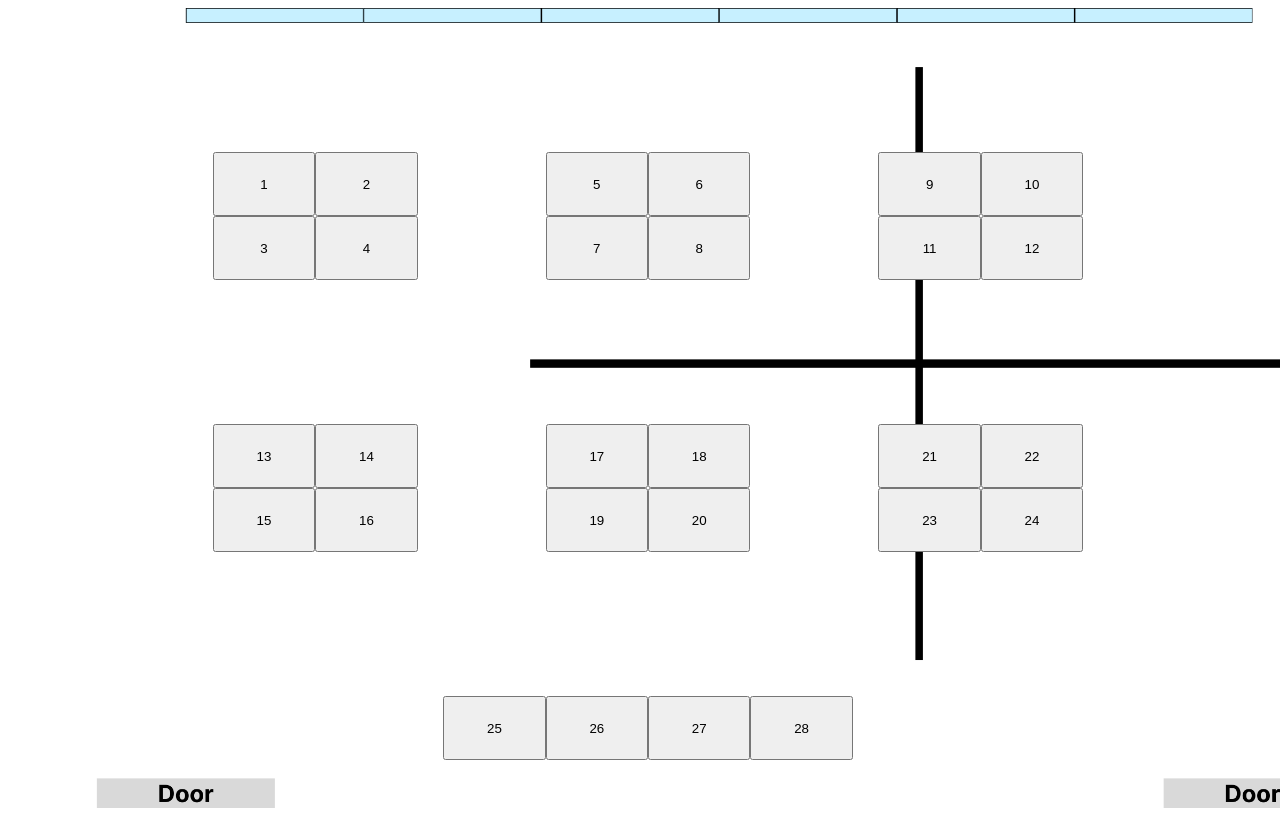
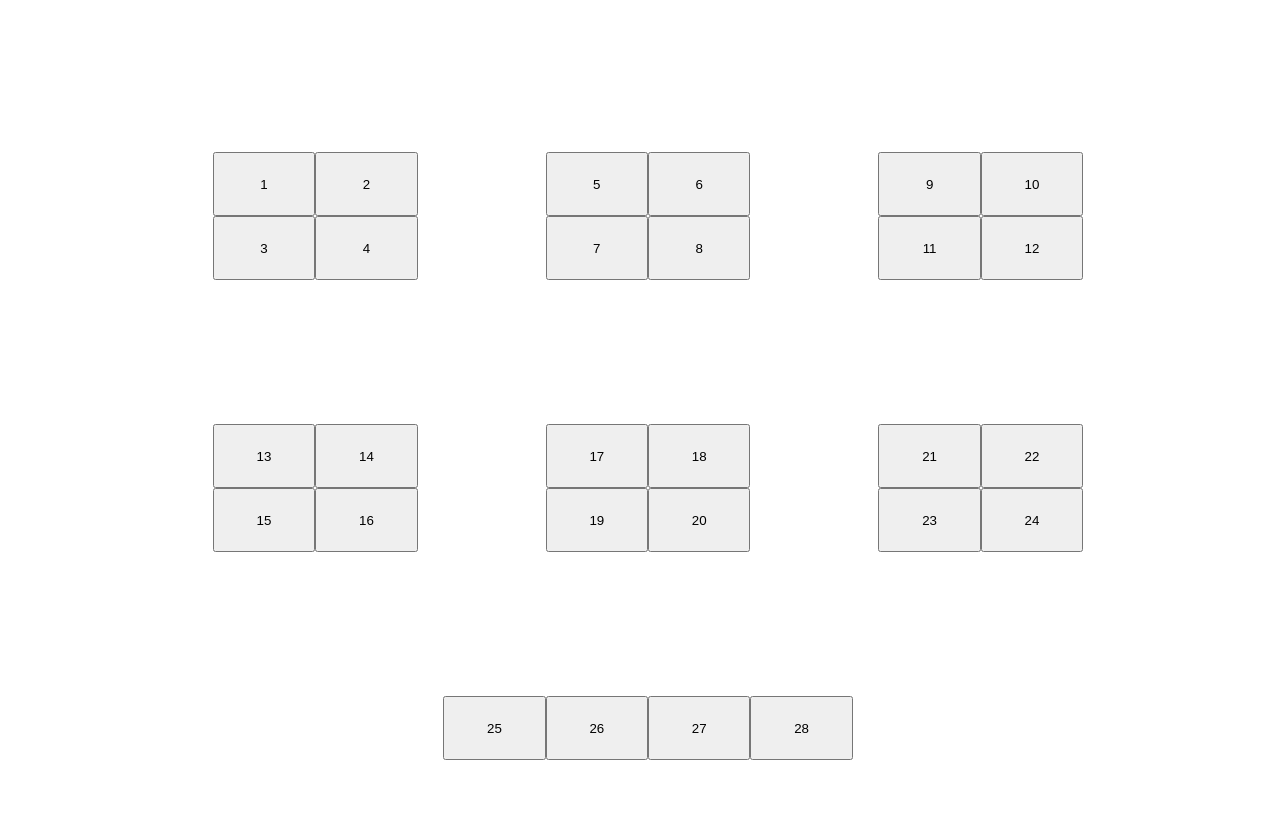
Before and after one commit to kjuni1914/Room302Project, a Django app: template PrisonBreak/usage/templates/usage/seats.html in a window 1280 px wide. Run offline with Django 4.2, Linux system fonts and the light colour scheme; the template is opened without the code that fills it, so the values that code supplies are empty.

Commit message:
background reset

```diff
--- a/PrisonBreak/usage/static/usage/seats.css
+++ b/PrisonBreak/usage/static/usage/seats.css
@@ -20,9 +20,6 @@
     grid-template-columns: auto auto auto auto;
 }
 #frame {
-    background-image: url("seatFrame.png");
-    background-size: cover;
-    background-repeat: no-repeat;
     width: 100vw;
     height: 100vh;
 }
--- a/PrisonBreak/usage/urls.py
+++ b/PrisonBreak/usage/urls.py
@@ -2,7 +2,7 @@ from django.urls import path
 from . import views
 
 urlpatterns = [
-    path('', views.seat, name='seat'),
+    path('seat/', views.seat, name='seat'),
     path('', views.index, name='index'),
     path('login/', views.user_login, name='user_login'),
     path('createAccount/',views.create_account, name='create_account')
```
Also changed, not shown: PrisonBreak/usage/static/usage/seatFrame.png (deleted), 2 other files.
